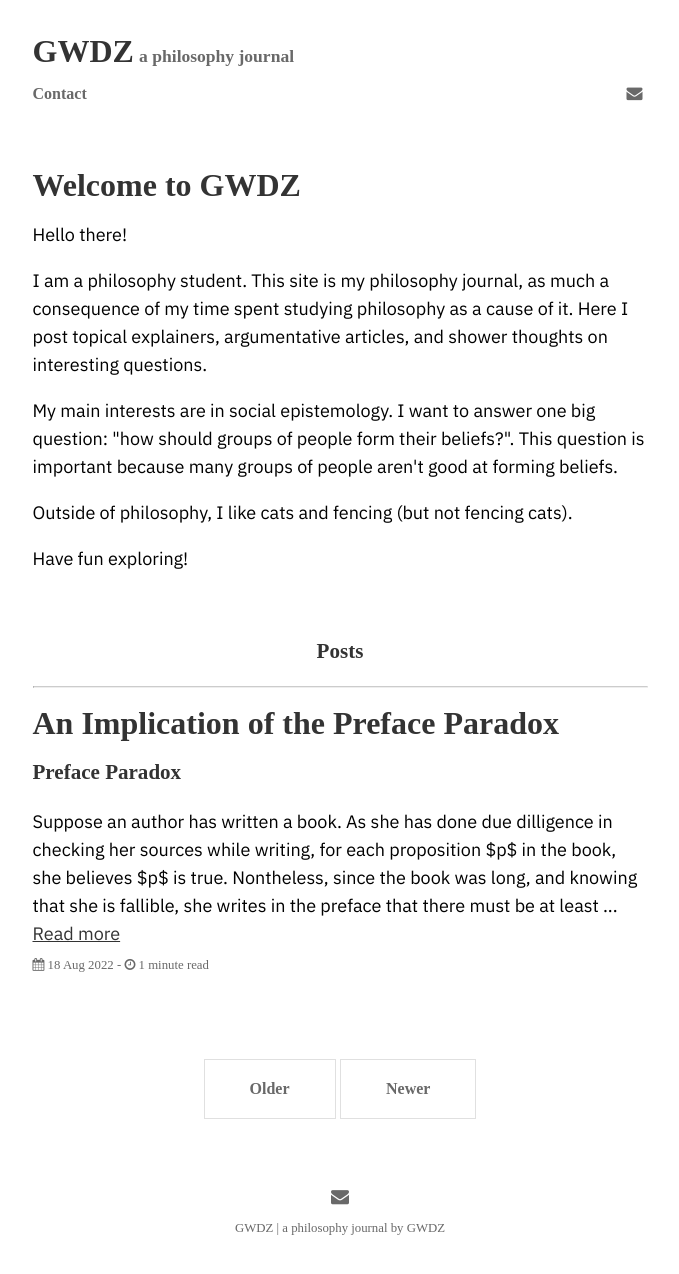
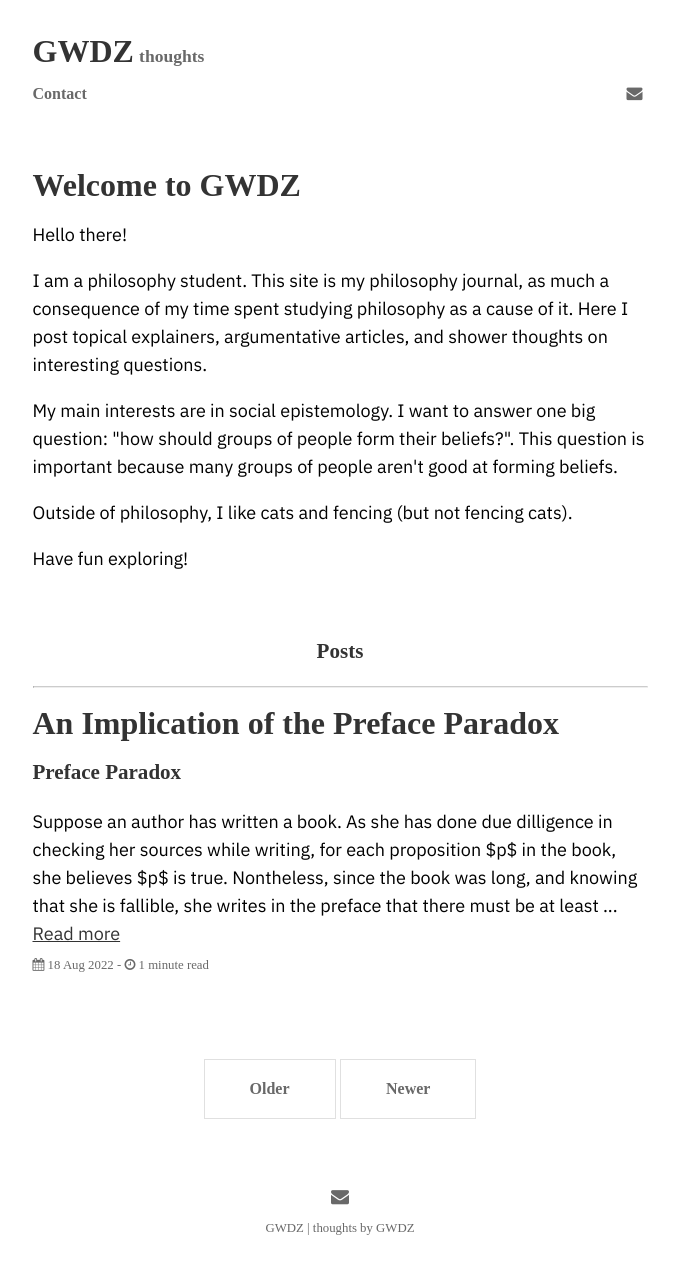
Before and after one commit to GWDZ-true/gwdz-site, a Jekyll site: the page built from index.html, in a window 1280 px wide. Shown: the whole page, without its empty margins (300-979 px from the left). Built offline with Jekyll 4.4.1, drawn with Linux system fonts in a browser that asks for light colours; some web fonts are replaced; the list of posts is cut into pages by our own code.

Commit message:
Update _config.yml

```diff
--- a/_config.yml
+++ b/_config.yml
@@ -21,7 +21,7 @@ plugins:             [jekyll-paginate, jekyll-sitemap, jekyll-feed, jekyll-seo-t
 
 # Customise atom feed settings (this is where Jekyll-Feed gets configuration information)
 title:		           'GWDZ'
-description:	       'a philosophy journal'
+description:	       'thoughts'
 author:              'GWDZ'
 
 # RSS 2.0 can be used instead of Atom by uncommenting following two lines
```
